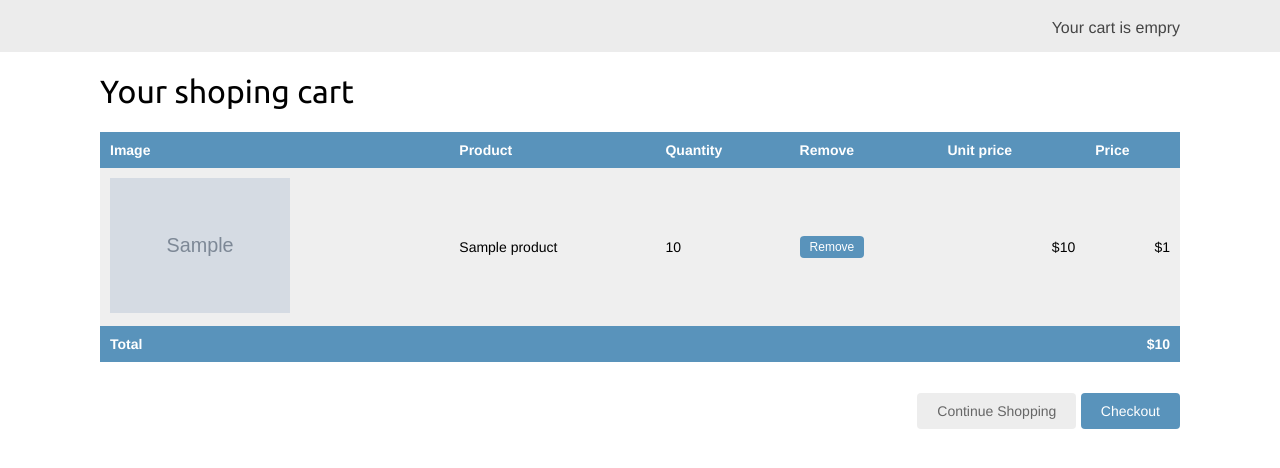
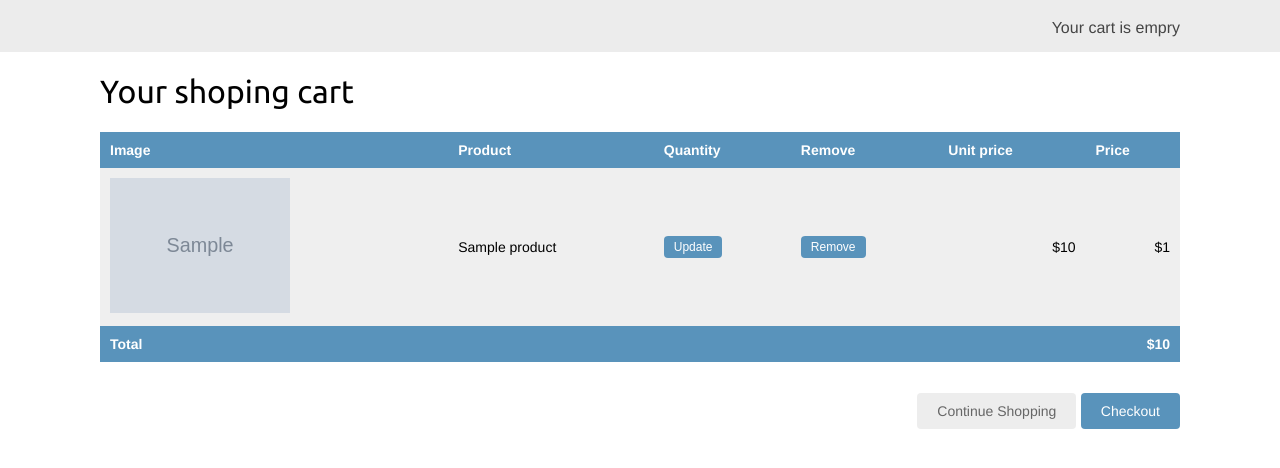
Before and after one commit to mousakhani/my_shop, a Django app: template templates/cart/detail.html in a window 1280 px wide. Shown: the part 18-486 px from the top of the page. Run offline with Django 3.2, Linux system fonts and the light colour scheme; the template is opened without the code that fills it: most values are stand-ins (such as "Sample title", 1, 10 or a date in 2020); grey boxes marked "Sample" are stand-in pictures.

Commit message:
"update quantity" added to cart detail.html and views.py

```diff
--- a/cart/views.py
+++ b/cart/views.py
@@ -29,4 +29,9 @@ def cart_remove(request, product_id):
 
 def cart_detail(request):
 	cart = Cart(request)
+	for item in cart:
+		item['update_quantity_form'] = CartAddProductForm(initial={
+			'quantity': item['quantity'],
+			'override': True
+		})
 	return render(request, 'cart/detail.html', {'cart': cart})
--- a/templates/cart/detail.html
+++ b/templates/cart/detail.html
@@ -28,7 +28,14 @@
                         </a>
                     </td>
                     <td>{{ product.name }}</td>
-                    <td>{{ item.quantity }}</td>
+                    <td>
+                        <form action="{% url 'cart:cart_add' product.id %}" method="post">
+                            {{ item.update_quantity_form.quantity }}
+                            {{ item.update_quantity_form.override }}
+                            <input type="submit" value="Update">
+                            {% csrf_token %}
+                        </form>
+                    </td>
                     <td>
                         <form action="{% url 'cart:cart_remove' product.id %}" method="post">
                             <input type="submit" value="Remove">
```
